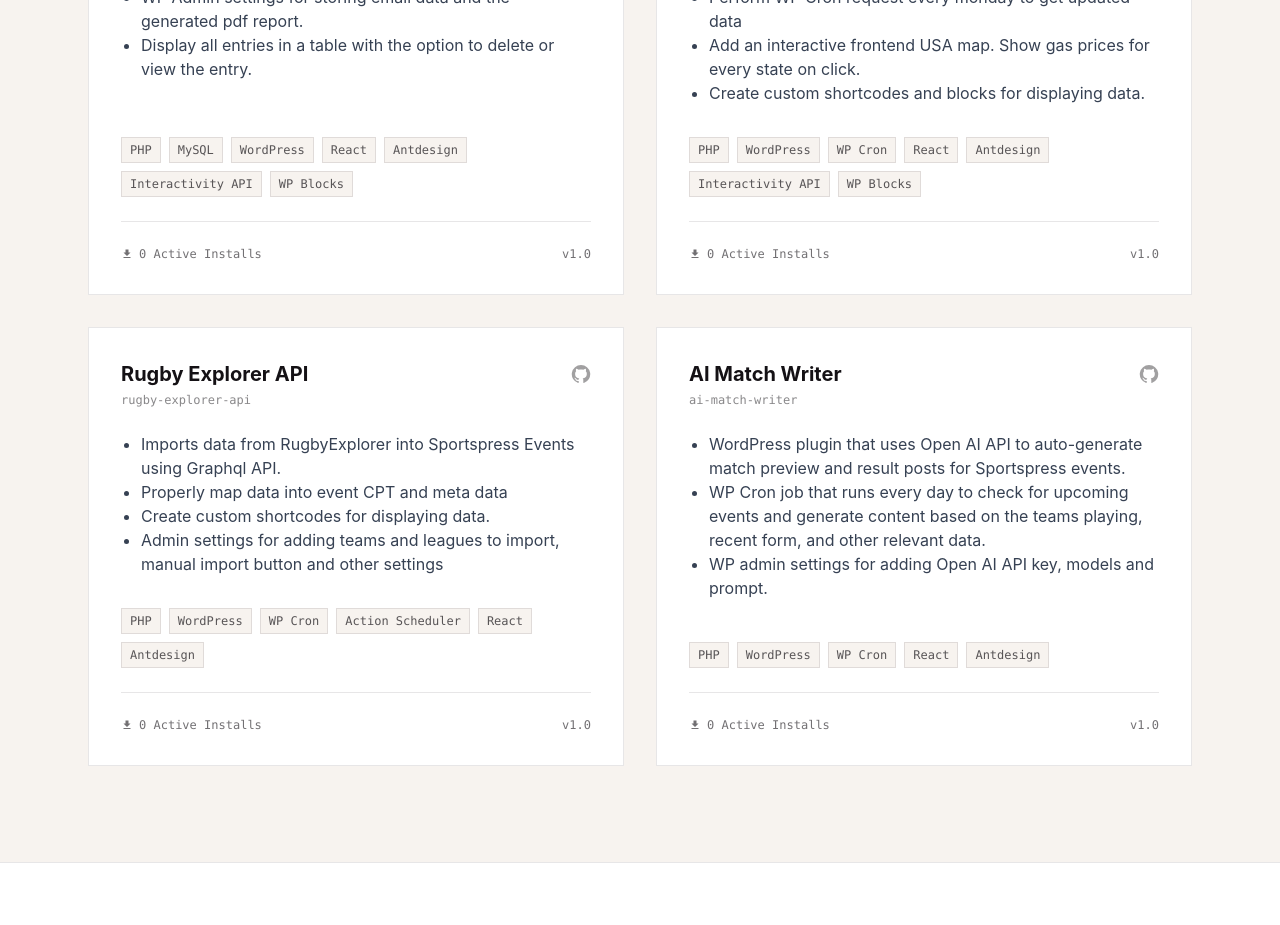
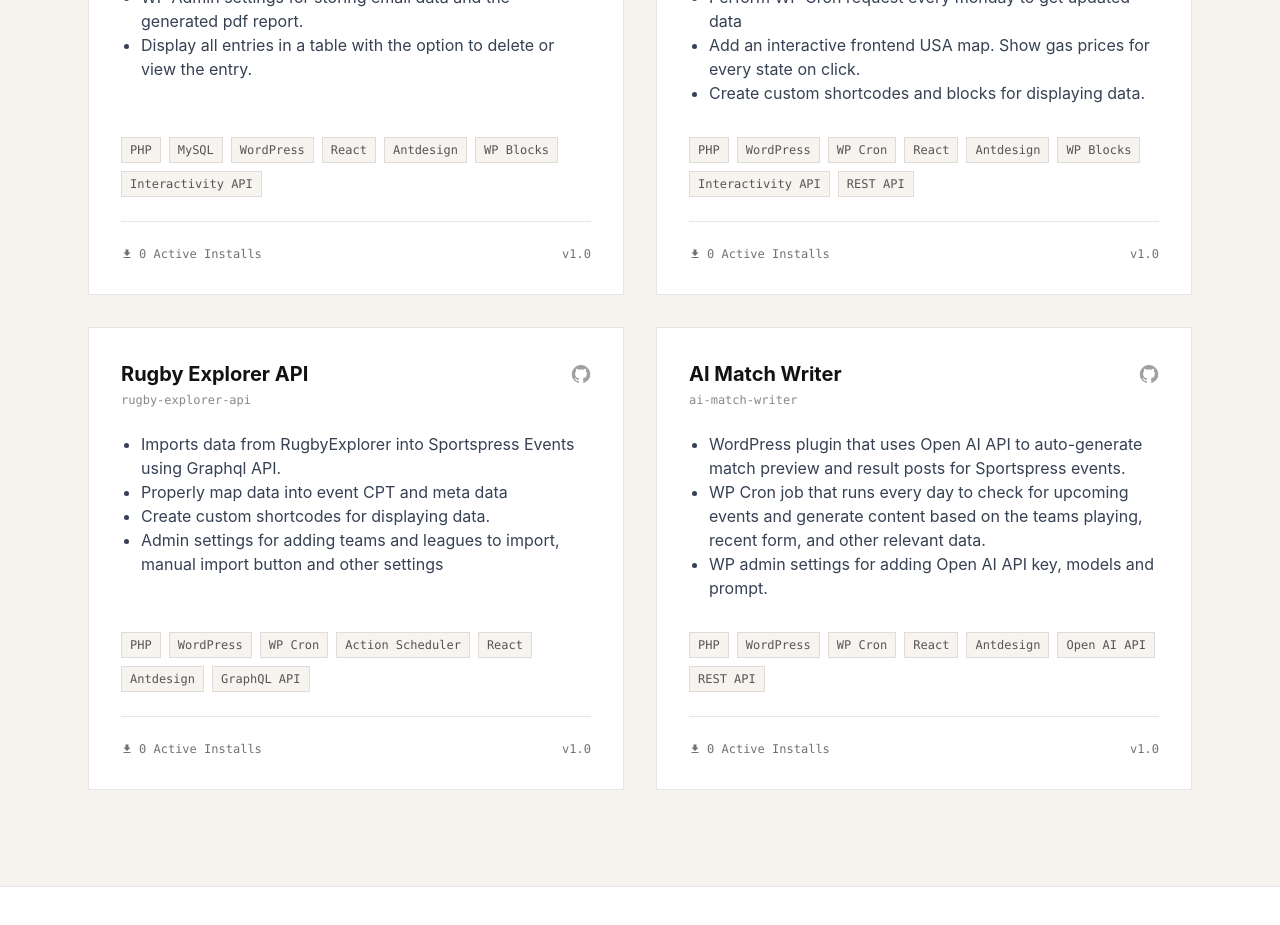
Before and after one commit to jethrolanda/portfolio, a Next.js app: page / in a window 1280 px wide. Shown: the part 1280-2205 px from the top of the page. Built offline with nearby package versions, Linux system fonts and the light colour scheme.

Commit message:
tweak tags

```diff
--- a/src/components/PluginsSection.tsx
+++ b/src/components/PluginsSection.tsx
@@ -19,8 +19,8 @@
       "WordPress",
       "React",
       "Antdesign",
-      "Interactivity API",
-      "WP Blocks"
+      "WP Blocks",
+      "Interactivity API"
     ],
     installs: "0",
     version: "1.0",
@@ -42,8 +42,9 @@
       "WP Cron",
       "React",
       "Antdesign",
+      "WP Blocks",
       "Interactivity API",
-      "WP Blocks"
+      "REST API"
     ],
     installs: "0",
     version: "1.0",
@@ -64,7 +65,8 @@
       "WP Cron",
       "Action Scheduler",
       "React",
-      "Antdesign"
+      "Antdesign",
+      "GraphQL API"
     ],
     installs: "0",
     version: "1.0",
@@ -78,7 +80,15 @@
       "WP Cron job that runs every day to check for upcoming events and generate content based on the teams playing, recent form, and other relevant data.",
       "WP admin settings for adding Open AI API key, models and prompt."
     ],
-    tags: ["PHP", "WordPress", "WP Cron", "React", "Antdesign"],
+    tags: [
+      "PHP",
+      "WordPress",
+      "WP Cron",
+      "React",
+      "Antdesign",
+      "Open AI API",
+      "REST API"
+    ],
     installs: "0",
     version: "1.0",
     url: "https://github.com/jethrolanda/ai-match-writer"
```
